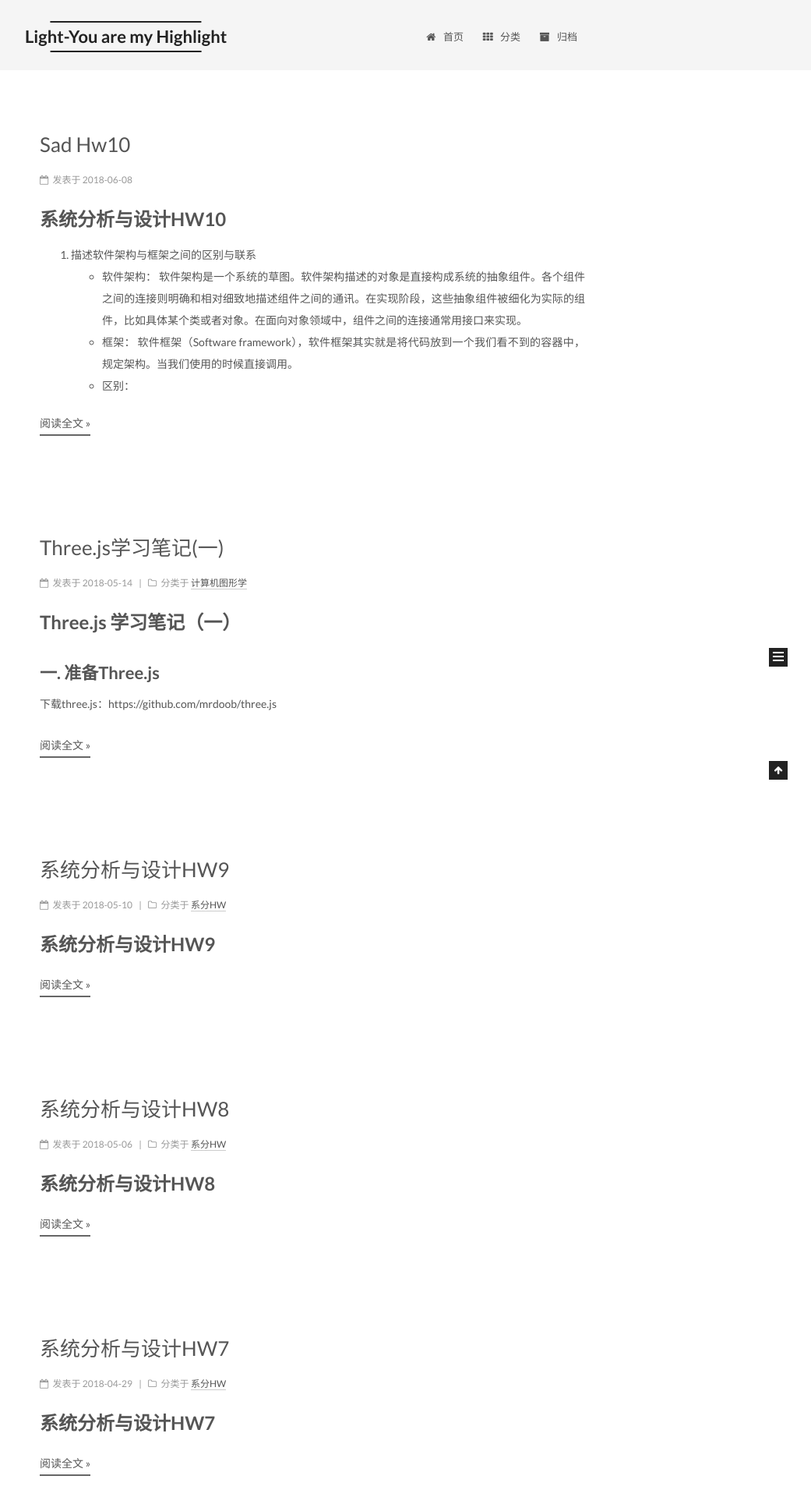
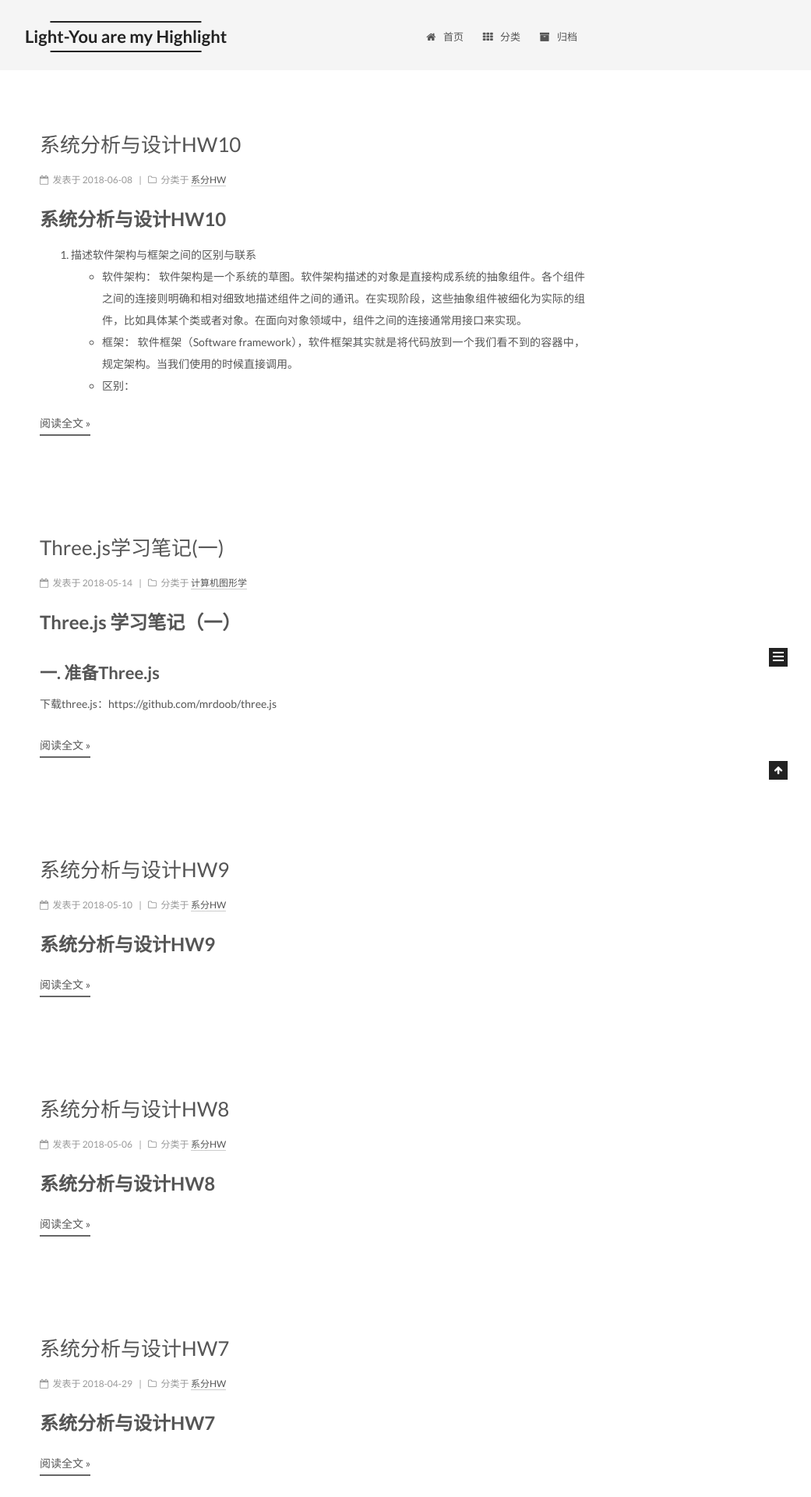
Before and after one commit to joyceyj/joyceyj.github.io, a Jekyll site: the page built from index.html, in a window 1280 px wide. Shown: the top 1920 px of the page at 78% size, without its empty margins (239-1280 px from the left). Built offline with Jekyll 4.4.1, drawn with Linux system fonts in a browser that asks for light colours; the list of posts is cut into pages by our own code.

Commit message:
Update 2018-06-08-SAD-HW10.md

```diff
--- a/_posts/2018-06-08-SAD-HW10.md
+++ b/_posts/2018-06-08-SAD-HW10.md
@@ -1,3 +1,11 @@
+---
+layout: post
+title: 系统分析与设计HW10
+date: 2018-06-08
+categories: 系分HW
+tag: 系统分析与设计
+---
+
 # 系统分析与设计HW10
 1. 描述软件架构与框架之间的区别与联系
 	* 软件架构：
```
